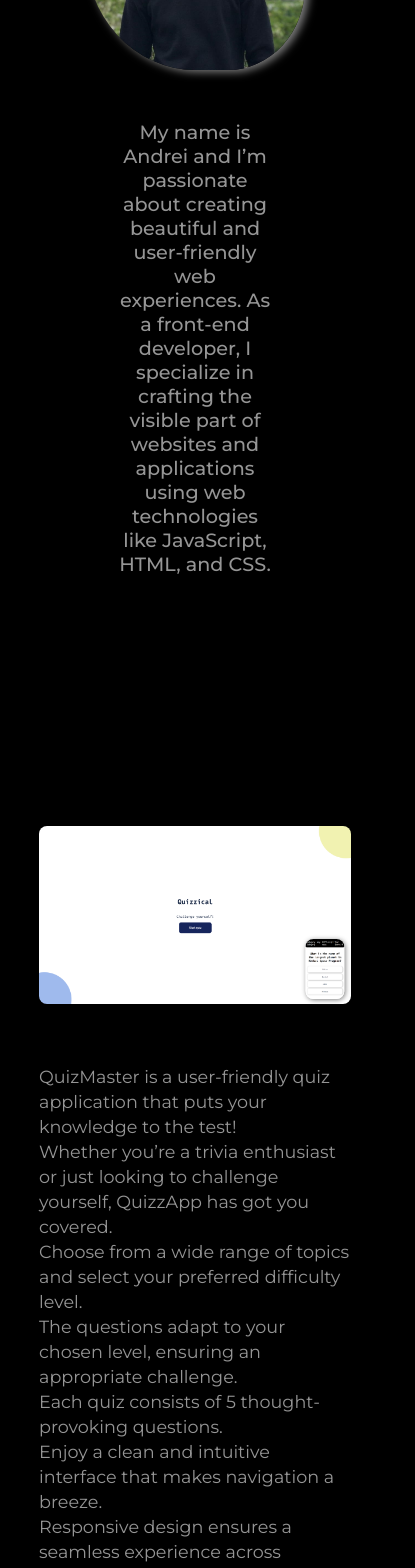
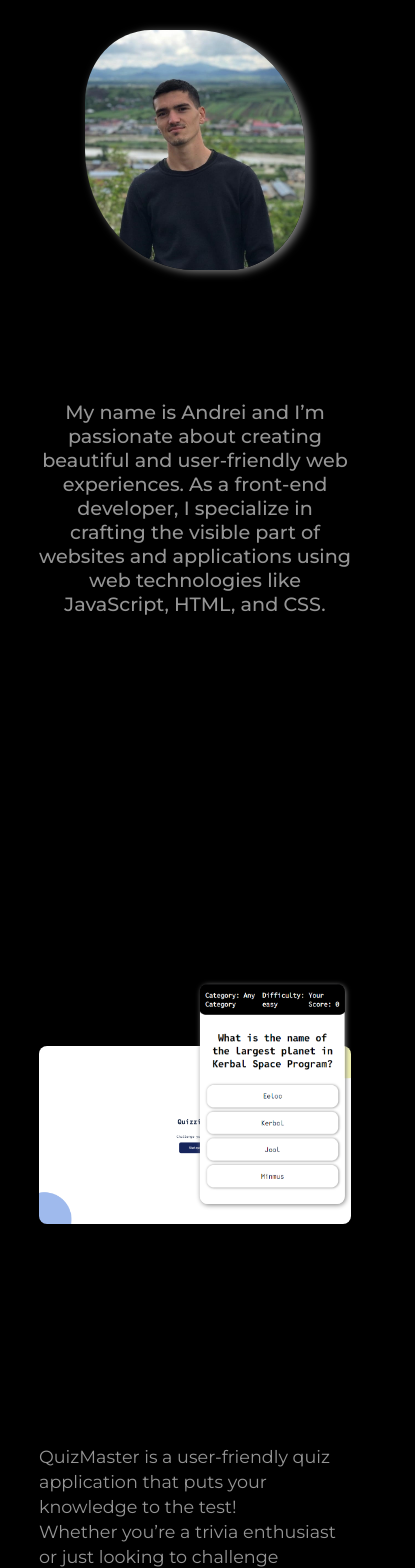
Before and after one commit to Shyfter/cv-website, a React (Create React App) app: page / in a window 390 px wide. Shown: the part 420-1988 px from the top of the page, 415 px wide, since content can reach past the window. Built offline with nearby package versions, Linux system fonts and the light colour scheme; the HTML template or start-up script is replaced by a standard one.

Commit message:
done with tablet as well

```diff
--- a/public/index.html
+++ b/public/index.html
@@ -3,7 +3,7 @@
   <head>
     <meta charset="utf-8" />
     <link rel="icon" href="%PUBLIC_URL%/favicon.ico" />
-    <meta name="viewport" content="width=device-width, initial-scale=1" />
+    <meta name="viewport" content="width=device-width, initial-scale=1 minimum-scale=1" />
     <meta name="theme-color" content="#000000" />
     <meta name="description" content="Web site created using create-react-app"/>
     <link rel="apple-touch-icon" href="%PUBLIC_URL%/logo192.png" />
--- a/src/components/mainContent.js
+++ b/src/components/mainContent.js
@@ -57,14 +57,14 @@ export default function MainContent() {
                     <p>
                         Tenzies is an exciting dice game that combines luck,
                         strategy, and quick thinking. Whether you're playing
-                        solo or with friends, Tenzies promises endless fun. <br></br>
+                        solo or with friends. <br></br>
                         Here are the key features:<br></br>
                         - Each player starts with ten six-sided dice.<br></br>
                         - The goal is to roll all dice to match a specific pattern (e.g., all ones, all twos, etc.).<br></br>
                         - Tenzies is perfect for gatherings, parties, or casual game nights.<br></br>
                         - Challenge your opponents, strategize, and enjoy the thrill of rolling those dice!<br></br>
 
-                        Remember, luck favors the swift in Tenzies. Roll those dice, aim for perfection, and may the Tenzies be ever in your favor! 🎲🏆
+                        Remember, luck favors the swift in Tenzies. Roll those dice and aim for perfection! 🎲🏆
                     </p>
                 </div>
             </div>
--- a/src/components/navbar.js
+++ b/src/components/navbar.js
@@ -3,7 +3,7 @@ import logo from "./pics/Shyfter-Logo-White-Right.png"
 
 export default function Navbar() {
 
-    function myFunction(x) {
+    function myFunction() {
         let divClass = document.getElementById("menu");
         let divDropdown = document.getElementById("navOptions");
         if(divClass.className === "container"){
@@ -15,20 +15,30 @@ export default function Navbar() {
         }
       }
 
+    function closeMenu() {
+        let divClass = document.getElementById("menu");
+        let divDropdown = document.getElementById("navOptions");
+        if (divDropdown.style.display === "flex" && divClass.className === "change") {
+            divDropdown.style.display = "none";
+            divClass.className = "container";
+        }
+    }
+
+
     return (
         <>
-            <div id='menu' class="container" onClick={()=>{myFunction(this)}}>
+            <div id='menu' class="container" onClick={()=>{myFunction()}}>
                 <div class="bar1"></div>
                 <div class="bar2"></div>
                 <div class="bar3"></div>
             </div>
             <nav className="navbar">
                 <div className="navOptions" id="navOptions">
-                    <div className="Home"><a href="#home">Home</a></div>
-                    <div className="Projects"><a href="#quizz-app">Quizz App</a></div>
-                    <div className="Projects"><a href="#tenzies-app">Tenzies App</a></div>
-                    <div className="CV"><a href="#cv-website">CV</a></div>
-                    <div className="About"><a href="#contact">Contact</a></div>
+                    <div className="Home" onClick={()=>{closeMenu()}}><a href="#home">Home</a></div>
+                    <div className="Projects" onClick={()=>{closeMenu()}}><a href="#quizz-app">Quizz App</a></div>
+                    <div className="Projects" onClick={()=>{closeMenu()}}><a href="#tenzies-app">Tenzies App</a></div>
+                    <div className="CV" onClick={()=>{closeMenu()}}><a href="#cv-website">CV</a></div>
+                    <div className="About" onClick={()=>{closeMenu()}}><a href="#contact">Contact</a></div>
                 </div>
                 <div className="logo">
                     <img src={logo} alt="Logo"></img>
--- a/src/index.css
+++ b/src/index.css
@@ -258,10 +258,29 @@ footer {
       transform: translate(0, -11px) rotate(45deg);
     }
 
+    /* Profile Section */
+
+    .profileSection {
+      margin-top: 220px;
+    }
+
+    .profileDescription {
+      margin-top: 80px;
+      margin-bottom: 50px;
+      width: 80vw;
+    }
+
     /* Apps section */
     .quizz-app, .tenzies-app, .cv-website {
       flex-direction: column;
       width: 80vw;
+      margin-top: 130px;
+      margin-bottom: 50px;
+    }
+
+    .cv-website {
+      margin-top: 200px;
+      margin-bottom: 60px;
     }
 
     .quizz-app-pics-container, .tenzies-app-pics-container, .cv-website-pics-container {
@@ -290,12 +309,108 @@ footer {
     .logo {
       position: fixed;
       top: 10px;
+      padding-right: 15px !important;
       left: 100%;
       transform: translate(-100%);
+      height: fit-content;
     }
 
     .logo > img {
       height: 40px;
     }
 
+    /* Footer */
+    footer {
+      margin-top: 120px;
+      margin-bottom: 0px;
+    }
+
+    .contact-title {
+      margin: 0px;
+      padding-left: 20px;
+    }
+
+    .footer > div {
+      width: 100%;
+      justify-content: start;
+      padding-left: 20px;
+    }
+
+    .footer {
+      padding-bottom: 20px;
+    }
+
+    .copyright > p {
+      width: 80%;
+      text-align: center;
+    }
 }
+
+@media (max-width:1024px) {
+
+  /* Profile Section */
+
+  .profileSection{
+    margin-top: 450px;
+    margin-bottom: 50px;
+  }
+
+  .profileDescription{
+    margin-bottom: 200px;
+  }
+
+  /* App Section */
+  .quizz-app, .tenzies-app, .cv-website {
+    flex-direction: column;
+    width: 80vw;
+    margin-top: 230px;
+    margin-bottom: 150px;
+  }
+
+  .cv-website {
+    margin-top: 200px;
+    margin-bottom: 220px;
+  }
+
+  .quizz-app-pics-container, .tenzies-app-pics-container, .cv-website-pics-container {
+    width: 100%;
+    margin: 0;
+    height: fit-content;
+  }
+
+  .quizz-app-pics-container {
+    max-height: 620px;
+  }
+
+  .tenzies-app-pics-container, .cv-website-pics-container {
+    margin-bottom: 170px;
+  }
+
+  .quizz-app-pc > img, .tenzies-app-pc > img, .cv-website-pc > img {
+    width: 100%;
+    display: block;
+  }
+
+  .cv-website-pc {
+    padding-top: 100px;
+  }
+
+  .quizz-app-phone{
+    bottom: 20px;
+  }
+  .quizz-app-phone > img {
+    height: 220px;
+    display: block;
+  }
+
+  /*Footer*/
+  footer {
+    padding-top: 200px;
+    margin-bottom: 250px;
+  }
+
+  .copyright {
+    padding-top: 190px;
+    padding-bottom: 60px;
+  }
+}
```
